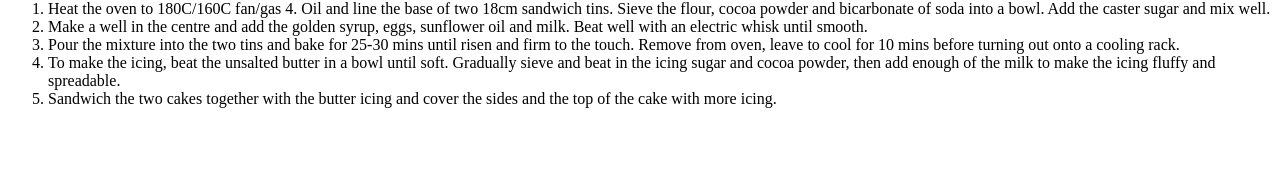
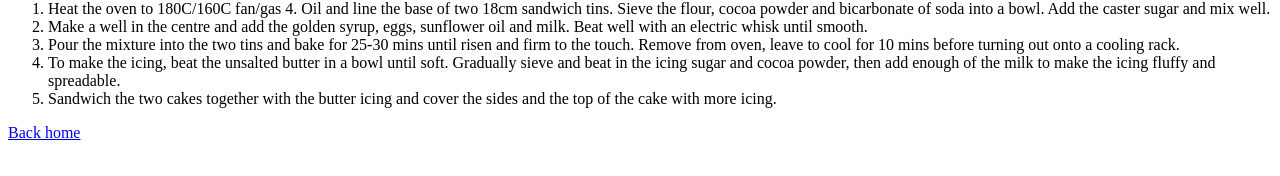
Before and after one commit to bradlloy95/odin_recipes, a plain HTML site: page recipes/cake.html in a window 1280 px wide. Shown: the part 510-686 px from the top of the page. Drawn offline with Linux system fonts and the light colour scheme.

Commit message:
forgot home link on cake page
added a link from cakes.html to index

```diff
--- a/recipes/cake.html
+++ b/recipes/cake.html
@@ -32,5 +32,6 @@
             <li>To make the icing, beat the unsalted butter in a bowl until soft. Gradually sieve and beat in the icing sugar and cocoa powder, then add enough of the milk to make the icing fluffy and spreadable.</li>
             <li>Sandwich the two cakes together with the butter icing and cover the sides and the top of the cake with more icing.</li>
         </ol>
+        <a href="/index.html">Back home</a>
     </body>
 </html>
```
